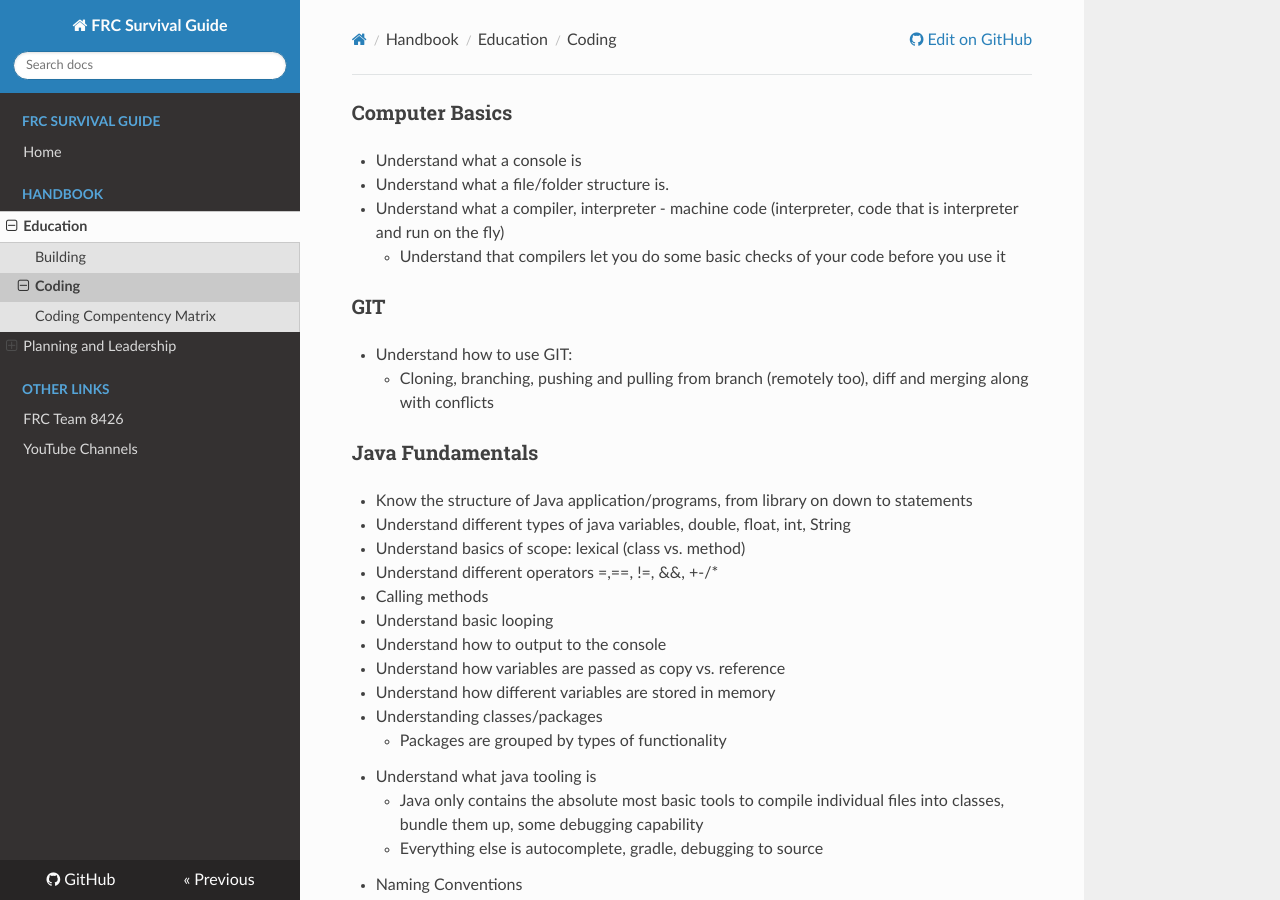
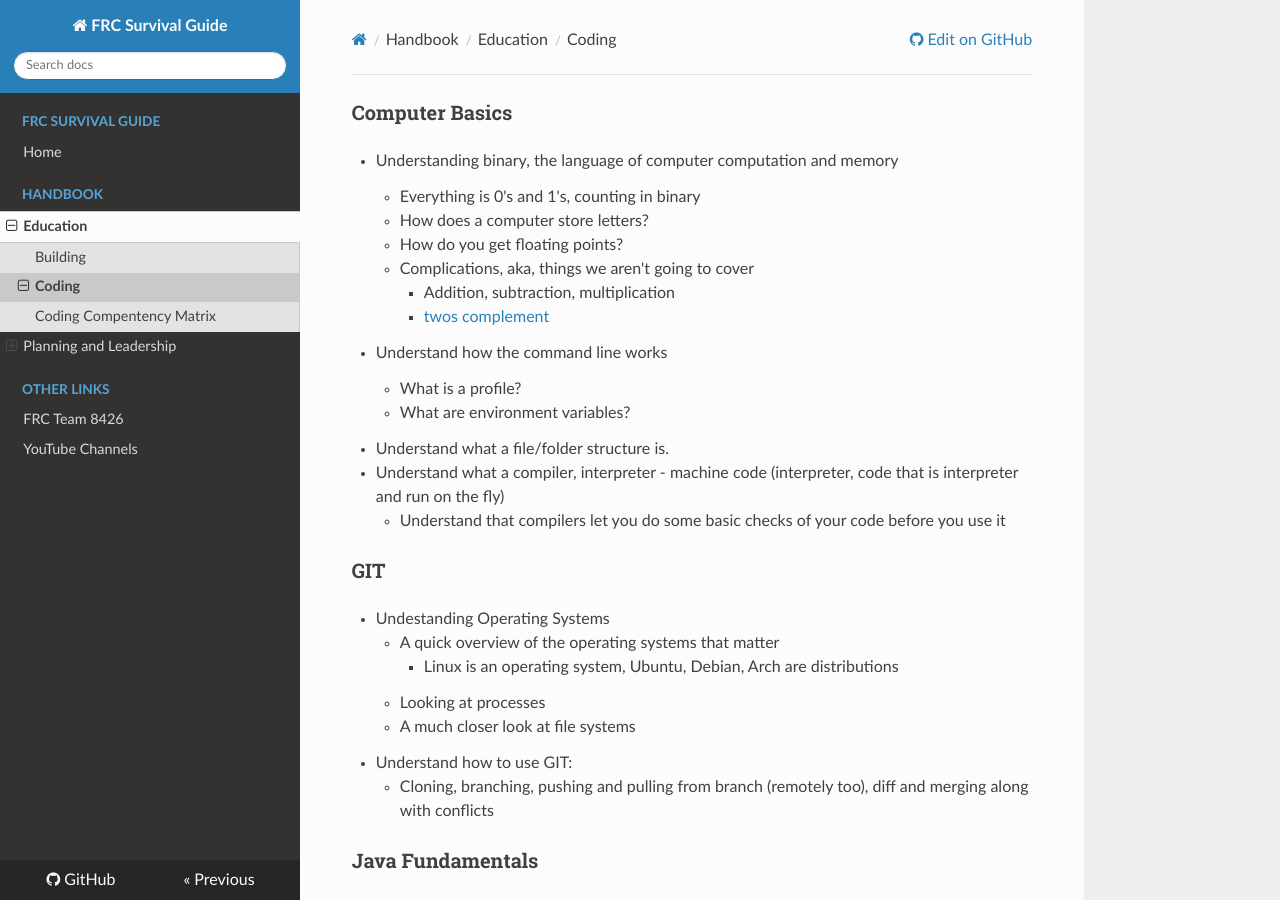
Before and after one commit to Automated-Amphibians/frc-survival-guide, an MkDocs documentation site: the page built from docs/aa-handbook/curriculum/coding-curriculum.md, in a window 1280 px wide and 900 px high. Built offline with MkDocs 1.6.1, drawn with Linux system fonts in a browser that asks for light colours; nearby versions of some CDN libraries.

Commit message:
main: handbook changes

```diff
--- a/docs/aa-handbook/curriculum/coding-curriculum.md
+++ b/docs/aa-handbook/curriculum/coding-curriculum.md
@@ -1,12 +1,30 @@
+
 
 
 ### Computer Basics
-* Understand what a console is
+* Understanding binary, the language of computer computation and memory
+    * Everything is 0's and 1's, counting in binary
+    * How does a computer store letters?
+    * How do you get floating points?
+    * Complications, aka, things we aren't going to cover
+        * Addition, subtraction, multiplication
+        * [twos complement](https://www.cs.cornell.edu/~tomf/notes/cps104/twoscomp.html)
+
+
+* Understand how the command line works
+    * What is a profile?
+    * What are environment variables?
 * Understand what a file/folder structure is.
 * Understand what a compiler, interpreter - machine code (interpreter, code that is interpreter and run on the fly)
     * Understand that compilers let you do some basic checks of your code before you use it
 
+
 ### GIT
+* Undestanding Operating Systems
+    * A quick overview of the operating systems that matter
+        * Linux is an operating system, Ubuntu, Debian, Arch are distributions
+    * Looking at processes
+    * A much closer look at file systems
 * Understand how to use GIT:
     * Cloning, branching, pushing and pulling from branch (remotely too), diff and merging along with conflicts
 
```
Also changed, not shown: docs/aa-handbook/code-of-conduct.md (added, +8 -0 lines), docs/aa-handbook/curriculum/how-to-be-a-good-software-developer.md (added, +14 -0 lines).
